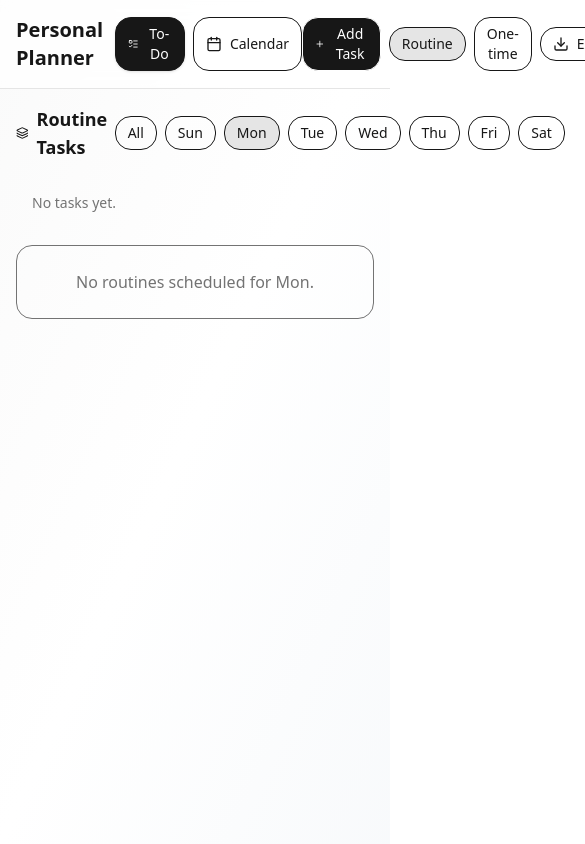
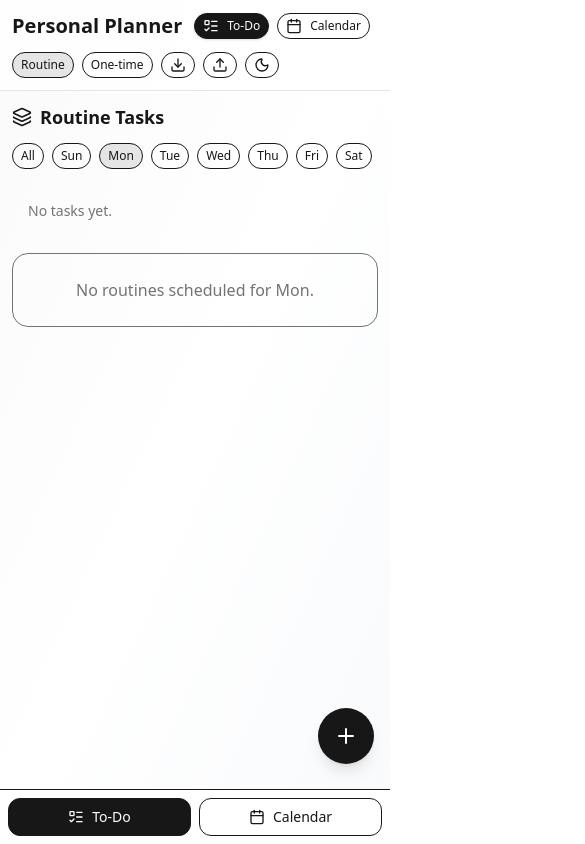
Before and after one commit to marzio1994/personal-planner, a React (Vite) app: page / in a window 390 px wide. Shown: the top 844 px of the page, 585 px wide, since content can reach past the window. Built offline with nearby package versions, Linux system fonts and the light colour scheme.

Commit message:
Improve mobile layout

```diff
--- a/src/App.jsx
+++ b/src/App.jsx
@@ -206,15 +206,15 @@ export default function App() {
   return (
     <div className="min-h-screen font-sans bg-gradient-to-br from-neutral-50 via-white to-slate-50 text-neutral-900 dark:from-neutral-900 dark:via-neutral-950 dark:to-black dark:text-neutral-100">
       <header className="sticky top-0 z-10 bg-white/70 dark:bg-black/40 backdrop-blur border-b border-neutral-200 dark:border-neutral-800">
-        <div className="max-w-6xl mx-auto flex items-center justify-between p-4">
-          <div className="flex items-center gap-3">
+        <div className="max-w-6xl mx-auto flex flex-col gap-3 p-3 sm:flex-row sm:items-center sm:justify-between sm:p-4">
+          <div className="flex flex-wrap items-center gap-3">
             <span className="text-xl font-semibold">Personal Planner</span>
-            <nav className="flex gap-2">
+            <nav className="flex flex-wrap gap-2">
               <button
                 onClick={() =>
                   setRoute({ page: "todo", sub: route.sub, view: route.view })
                 }
-                className={`px-3 py-1.5 rounded-2xl border text-sm flex items-center gap-2 transition ${
+                className={`px-2 py-1 text-xs sm:px-3 sm:py-1.5 sm:text-sm rounded-2xl border flex items-center gap-2 transition ${
                   route.page === "todo"
                     ? "bg-neutral-900 text-white border-neutral-900 shadow dark:bg-white dark:text-black dark:border-white"
                     : "hover:bg-neutral-100 dark:hover:bg-neutral-800"
@@ -226,7 +226,7 @@ export default function App() {
                 onClick={() =>
                   setRoute({ page: "calendar", sub: route.sub, view: route.view })
                 }
-                className={`px-3 py-1.5 rounded-2xl border text-sm flex items-center gap-2 transition ${
+                className={`px-2 py-1 text-xs sm:px-3 sm:py-1.5 sm:text-sm rounded-2xl border flex items-center gap-2 transition ${
                   route.page === "calendar"
                     ? "bg-neutral-900 text-white border-neutral-900 shadow dark:bg-white dark:text-black dark:border-white"
                     : "hover:bg-neutral-100 dark:hover:bg-neutral-800"
@@ -237,10 +237,10 @@ export default function App() {
             </nav>
           </div>
 
-          <div className="flex items-center gap-2">
+          <div className="flex flex-wrap items-center gap-2">
             <button
               onClick={() => setShowModal(true)}
-              className="px-3 py-1.5 rounded-2xl border text-sm flex items-center gap-2 transition bg-neutral-900 text-white dark:bg-white dark:text-black"
+              className="hidden sm:flex px-3 py-1.5 rounded-2xl border text-sm items-center gap-2 transition bg-neutral-900 text-white dark:bg-white dark:text-black"
             >
               <Plus className="w-4 h-4" /> Add Task
             </button>
@@ -249,7 +249,7 @@ export default function App() {
               onClick={() =>
                 setRoute({ page: route.page, sub: "routine", view: route.view })
               }
-              className={`px-3 py-1.5 rounded-2xl border text-sm transition ${
+              className={`px-2 py-1 text-xs sm:px-3 sm:py-1.5 sm:text-sm rounded-2xl border transition ${
                 route.sub === "routine"
                   ? "bg-neutral-200 dark:bg-neutral-800"
                   : "hover:bg-neutral-100 dark:hover:bg-neutral-800"
@@ -261,7 +261,7 @@ export default function App() {
               onClick={() =>
                 setRoute({ page: route.page, sub: "onetime", view: route.view })
               }
-              className={`px-3 py-1.5 rounded-2xl border text-sm transition ${
+              className={`px-2 py-1 text-xs sm:px-3 sm:py-1.5 sm:text-sm rounded-2xl border transition ${
                 route.sub === "onetime"
                   ? "bg-neutral-200 dark:bg-neutral-800"
                   : "hover:bg-neutral-100 dark:hover:bg-neutral-800"
@@ -271,7 +271,7 @@ export default function App() {
             </button>
 
             {route.page === "calendar" && (
-              <div className="ml-2 flex items-center gap-1">
+              <div className="ml-0 sm:ml-2 flex items-center gap-1">
                 <button
                   onClick={() => setRoute((r) => ({ ...r, view: "month" }))}
                   className={`p-2 rounded-xl border ${
@@ -305,18 +305,18 @@ export default function App() {
             {/* Import / Export */}
             <button
               onClick={exportData}
-              className="px-3 py-1.5 rounded-2xl border text-sm flex items-center gap-2 hover:bg-neutral-100 dark:hover:bg-neutral-800"
+              className="px-2 py-1 text-xs sm:px-3 sm:py-1.5 sm:text-sm rounded-2xl border flex items-center gap-2 hover:bg-neutral-100 dark:hover:bg-neutral-800"
               title="Export data"
             >
-              <Download className="w-4 h-4" /> Export
+              <Download className="w-4 h-4" /> <span className="hidden sm:inline">Export</span>
             </button>
 
             <label
               htmlFor="importFile"
-              className="px-3 py-1.5 rounded-2xl border text-sm flex items-center gap-2 cursor-pointer hover:bg-neutral-100 dark:hover:bg-neutral-800"
+              className="px-2 py-1 text-xs sm:px-3 sm:py-1.5 sm:text-sm rounded-2xl border flex items-center gap-2 cursor-pointer hover:bg-neutral-100 dark:hover:bg-neutral-800"
               title="Import data"
             >
-              <Upload className="w-4 h-4" /> Import
+              <Upload className="w-4 h-4" /> <span className="hidden sm:inline">Import</span>
               <input
                 id="importFile"
                 type="file"
@@ -337,17 +337,19 @@ export default function App() {
                   return ns;
                 })
               }
-              className="ml-2 px-3 py-1.5 rounded-2xl border text-sm flex items-center gap-2 transition hover:bg-neutral-100 dark:hover:bg-neutral-800"
+              className="ml-0 sm:ml-2 px-2 py-1 text-xs sm:px-3 sm:py-1.5 sm:text-sm rounded-2xl border flex items-center gap-2 transition hover:bg-neutral-100 dark:hover:bg-neutral-800"
               title="Toggle dark mode"
             >
               {state.theme === "dark" ? <Sun className="w-4 h-4" /> : <Moon className="w-4 h-4" />}
+              <span className="hidden sm:inline">
                 {state.theme === "dark" ? "Light" : "Dark"}
+              </span>
             </button>
           </div>
         </div>
       </header>
 
-      <main className="max-w-6xl mx-auto p-4">
+      <main className="max-w-6xl mx-auto p-3 sm:p-4 pb-20 sm:pb-4">
         {route.page === "todo" ? (
           route.sub === "routine" ? (
             <RoutineTodo
@@ -382,6 +384,41 @@ export default function App() {
           }}
         />
       )}
+
+      {/* Mobile FAB */}
+      <button
+        onClick={() => setShowModal(true)}
+        className="sm:hidden fixed right-4 bottom-20 z-20 w-14 h-14 rounded-full bg-neutral-900 text-white shadow-lg flex items-center justify-center"
+        aria-label="Add Task"
+      >
+        <Plus className="w-6 h-6" />
+      </button>
+
+      {/* Mobile bottom nav */}
+      <nav className="sm:hidden fixed bottom-0 left-0 right-0 z-20 border-t bg-white/90 dark:bg-black/70 backdrop-blur">
+        <div className="grid grid-cols-2 gap-2 p-2">
+          <button
+            onClick={() => setRoute({ page: "todo", sub: route.sub, view: route.view })}
+            className={`py-2 rounded-xl text-sm flex items-center justify-center gap-2 border ${
+              route.page === "todo"
+                ? "bg-neutral-900 text-white border-neutral-900 dark:bg-white dark:text-black dark:border-white"
+                : "hover:bg-neutral-100 dark:hover:bg-neutral-800"
+            }`}
+          >
+            <ListTodo className="w-4 h-4" /> To-Do
+          </button>
+          <button
+            onClick={() => setRoute({ page: "calendar", sub: route.sub, view: route.view })}
+            className={`py-2 rounded-xl text-sm flex items-center justify-center gap-2 border ${
+              route.page === "calendar"
+                ? "bg-neutral-900 text-white border-neutral-900 dark:bg-white dark:text-black dark:border-white"
+                : "hover:bg-neutral-100 dark:hover:bg-neutral-800"
+            }`}
+          >
+            <CalendarIcon className="w-4 h-4" /> Calendar
+          </button>
+        </div>
+      </nav>
     </div>
   );
 }
@@ -598,18 +635,18 @@ function RoutineTodo({ tasks, addTask, addSubtask, updateTask, deleteTask }) {
 
   return (
     <div className="space-y-4">
-      <div className="flex items-center justify-between">
+        <div className="flex flex-col gap-3 sm:flex-row sm:items-center sm:justify-between">
         <h2 className="text-lg font-semibold flex items-center gap-2">
           <Layers className="w-5 h-5" /> Routine Tasks
         </h2>
 
         {/* Day chips: All + Sun..Sat */}
-        <div className="flex gap-2">
+        <div className="flex gap-2 overflow-x-auto">
           {["All", ...dayLabels].map((label, i) => (
             <button
               key={label}
               onClick={() => setSelectedDay(i - 1)} // -1 = All, 0..6 = Sun..Sat
-              className={`px-3 py-1.5 rounded-2xl border text-sm ${
+              className={`shrink-0 px-2 py-1 text-xs sm:px-3 sm:py-1.5 sm:text-sm rounded-2xl border ${
                 selectedDay === i - 1
                   ? "bg-neutral-200 dark:bg-neutral-800"
                   : "hover:bg-neutral-100 dark:hover:bg-neutral-800"
@@ -751,8 +788,8 @@ function TaskRow({ task, addSubtask, updateTask, deleteTask, isRoutine, selected
       : !!task.completed;
 
   return (
-    <li className="p-3">
-      <div className="flex items-start gap-3">
+    <li className="p-2 sm:p-3">
+      <div className="flex items-start gap-2 sm:gap-3">
         <button onClick={() => setOpen((o) => !o)} className="mt-1">
           {open ? <ChevronDown className="w-4 h-4" /> : <ChevronRight className="w-4 h-4" />}
         </button>
@@ -810,7 +847,7 @@ function TaskRow({ task, addSubtask, updateTask, deleteTask, isRoutine, selected
 
           {/* Subtasks */}
           {open && (
-            <div className="mt-2 ml-6">
+            <div className="mt-2 ml-4 sm:ml-6">
               {(task.subtasks || []).length > 0 ? (
                 <ul className="space-y-1">
                   {task.subtasks.map((st) => (
@@ -939,7 +976,7 @@ function SubtaskRow({ parent, task, updateTask, deleteTask, selectedISO }) {
 
   return (
     <li>
-      <div className="flex items-start gap-2">
+      <div className="flex items-start gap-2 sm:gap-3">
         <button onClick={() => setOpen((o) => !o)} className="mt-0.5">
           {open ? <ChevronDown className="w-3 h-3" /> : <ChevronRight className="w-3 h-3" />}
         </button>
@@ -982,7 +1019,7 @@ function SubtaskRow({ parent, task, updateTask, deleteTask, selectedISO }) {
           )}
 
           {open && (
-            <div className="mt-1 ml-6">
+            <div className="mt-1 ml-4 sm:ml-6">
               {(task.subtasks || []).length > 0 ? (
                 <ul className="space-y-1">
                   {task.subtasks.map((st) => (
@@ -1259,21 +1296,22 @@ function CalHeader({ refDate, view, onPrev, onNext, title }) {
 
 function MonthGrid({ days, renderDay }) {
   return (
-    <div className="grid grid-cols-7 gap-2 mt-2">
+    <div className="mt-2 overflow-x-auto">
+      <div className="grid grid-cols-7 gap-2 min-w-[640px]">
         {dayLabels.map((d) => (
-        <div key={d} className="text-xs text-center text-neutral-500 dark:text-neutral-400">
+          <div key={d} className="text-[10px] sm:text-xs text-center text-neutral-500 dark:text-neutral-400">
             {d}
           </div>
         ))}
         {days.map(({ iso, inMonth }) => (
           <div
             key={iso}
-          className={`min-h-[120px] p-2 rounded-2xl border bg-white/90 dark:bg-neutral-900 shadow-sm hover:shadow-md transition ${
+            className={`min-h-[96px] sm:min-h-[120px] p-1.5 sm:p-2 rounded-2xl border bg-white/90 dark:bg-neutral-900 shadow-sm hover:shadow-md transition ${
               inMonth ? "" : "opacity-40"
             }`}
           >
             <div
-            className={`text-xs mb-1 font-medium inline-flex items-center justify-center w-6 h-6 rounded-full ${
+              className={`text-[10px] sm:text-xs mb-1 font-medium inline-flex items-center justify-center w-5 h-5 sm:w-6 sm:h-6 rounded-full ${
                 iso === todayISO()
                   ? "bg-neutral-900 text-white ring-2 ring-neutral-900/30 dark:bg-white dark:text-black dark:ring-white/30"
                   : "bg-neutral-100 text-neutral-700 dark:bg-neutral-800 dark:text-neutral-200"
@@ -1285,19 +1323,21 @@ function MonthGrid({ days, renderDay }) {
           </div>
         ))}
       </div>
+    </div>
   );
 }
 
 function WeekGrid({ days, renderDay }) {
   return (
-    <div className="grid grid-cols-7 gap-2 mt-2">
+    <div className="mt-2 overflow-x-auto">
+      <div className="grid grid-cols-7 gap-2 min-w-[640px]">
         {days.map((iso) => (
           <div
             key={iso}
-          className="min-h-[160px] p-2 rounded-2xl border bg-white/90 dark:bg-neutral-900 shadow-sm hover:shadow-md transition"
+            className="min-h-[120px] sm:min-h-[160px] p-1.5 sm:p-2 rounded-2xl border bg-white/90 dark:bg-neutral-900 shadow-sm hover:shadow-md transition"
           >
             <div
-            className={`text-xs mb-1 font-medium inline-flex items-center justify-center w-8 h-8 rounded-full ${
+              className={`text-[10px] sm:text-xs mb-1 font-medium inline-flex items-center justify-center w-6 h-6 sm:w-8 sm:h-8 rounded-full ${
                 iso === todayISO()
                   ? "bg-neutral-900 text-white ring-2 ring-neutral-900/30 dark:bg-white dark:text-black dark:ring-white/30"
                   : "bg-neutral-100 text-neutral-700 dark:bg-neutral-800 dark:text-neutral-200"
@@ -1308,6 +1348,7 @@ function WeekGrid({ days, renderDay }) {
             {renderDay(iso)}
           </div>
         ))}
+      </div>
     </div>
   );
 }
```
Lines whose indentation alone changed are shown as unchanged.
